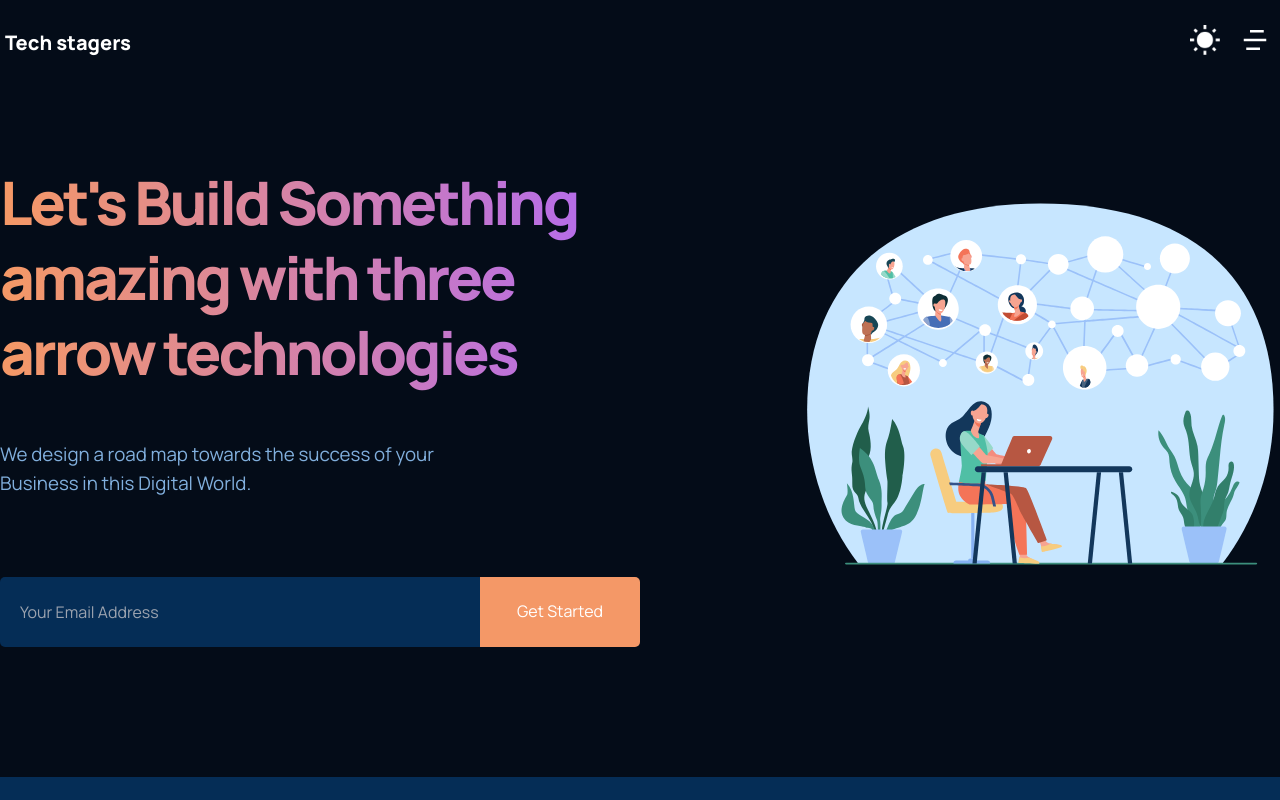
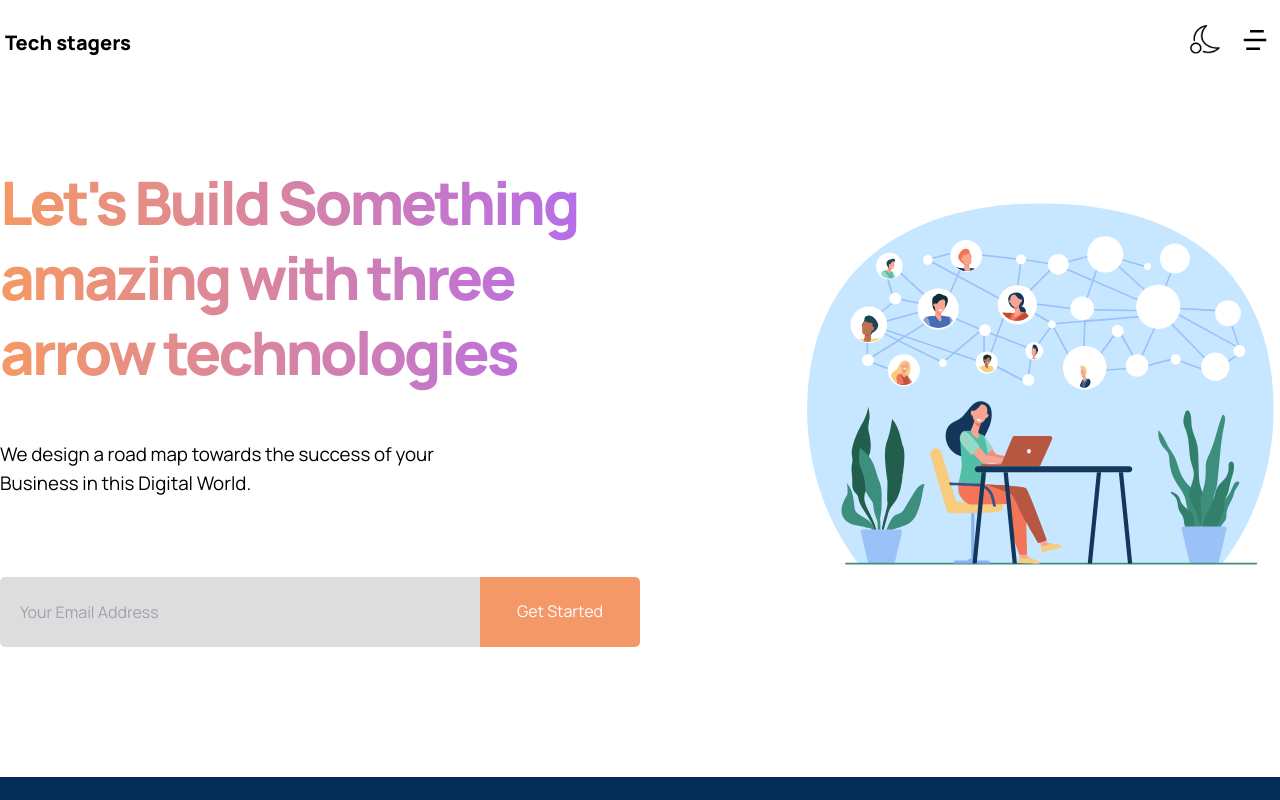
Before and after one commit to mdsaizraja/three-arrow-solutions, a Next.js app: page / in a window 1280 px wide. Shown: the top 800 px of the page. Built offline with nearby package versions, Linux system fonts and the light colour scheme.

Commit message:
fixed dark mode

```diff
--- a/src/components/DetailHero/detailHero.js
+++ b/src/components/DetailHero/detailHero.js
@@ -12,9 +12,10 @@ background: linear-gradient(89.97deg, #AE67FA 1.84%, #F49867 102.67%);
 
 const DetaiHero = () => {
   return (
-    <div className="  ">
-    <Wrap className="pt-1  pb-[6%] ">
+    <Wrap className="pt-1 pb-[6%]">
+      <div className="xl:px-20">
         <Header />
+      </div>
       <Container>
         <h1 className="Git_text text-white  font-thin text-8xl leading-normal mb-0">
           Mern stack development{" "}
@@ -41,7 +42,6 @@ const DetaiHero = () => {
         </div>
       </Container>
     </Wrap>
-    </div>
   );
 };
 export default DetaiHero;
--- a/src/components/FAQ/FAQ.js
+++ b/src/components/FAQ/FAQ.js
@@ -7,7 +7,7 @@ import { Container } from "../../layout/LayoutStyles";
 const FAQ = ({ theme, multiple = false }) => {
   const [activeItemIndex, setActiveItemIndex] = useState(null);
   const [FAQType, setFAQType] = useState("Development");
-  const [active, setActive] = useState(0);
+  const [active, setActive] = useState("");
 
   return (
     <Container>
--- a/src/components/Header/Header.js
+++ b/src/components/Header/Header.js
@@ -8,7 +8,7 @@ import { RiMenu4Fill } from "react-icons/ri";
 import Nav from "./nav";
 
 const Header = ({ SelectedTheme }) => {
-  const { systemTheme, theme, setTheme } = useTheme(undefined);
+  const { systemTheme, theme, setTheme } = useTheme("undefined");
   const [navWidth, setNavWidth] = useState("hidden");
   const [isMenuOpen, setIsMenuOpen] = useState(false);
   const { pathname } = useRouter();
@@ -35,34 +35,20 @@ const Header = ({ SelectedTheme }) => {
           onClick={() => setTheme("dark")}
         />
       );
-    } else {
-      return (
-        <img
-          src="/images/Vector.png"
-          alt="dark_mode.png"
-          width="30px"
-          onClick={() => setTheme("light")}
-        />
-      );
     }
+    //  else {
+    //   return (
+    //     <img
+    //       src="/images/Vector.png"
+    //       alt="dark_mode.png"
+    //       width="30px"
+    //       onClick={() => setTheme("light")}
+    //     />
+    //   );
+    // }
   };
 
-  //   useEffect(() => {
-  //     if (theme !== undefined) {
-  //       if (currentTheme) {
-  //         // Set value of  darkmode to dark
-  //         document.documentElement.setAttribute('data-theme', 'dark');
-  //         window.localStorage.setItem('theme', 'dark');
-  //       } else {
-  //         // Set value of  darkmode to light
-  //         document.documentElement.removeAttribute('data-theme');
-  //         window.localStorage.setItem('theme', 'light');
-  //       }
-  //     }
-  //   }, [theme]);
-
   useEffect(() => {
-    setTheme("dark");
     document.body.classList.remove("overflow-hidden");
   }, []);
 
@@ -89,7 +75,7 @@ const Header = ({ SelectedTheme }) => {
           </Link>
           {pathname !== "/404" && (
             <div className="flex">
-              <SocialIcons className="dark:hover:bg-[#212d45] hover:bg-[#fff]">
+              <SocialIcons className=" dark:hover:bg-[#212d45] hover:bg-[#fff] ">
                 {renderThemeChanger()}
               </SocialIcons>
               <SocialIcons className="dark:hover:bg-[#212d45] hover:bg-[#fff]">
--- a/src/layout/LayoutStyles.js
+++ b/src/layout/LayoutStyles.js
@@ -6,6 +6,8 @@ export const Container = styled.div`
   margin: auto;
 
   overflow-x: hidden;
+  overflow-y: visible;
+
 
   @media only screen and (max-width: 480px) {
     padding: 15px;
--- a/src/pages/details/index.js
+++ b/src/pages/details/index.js
@@ -16,12 +16,6 @@ import DetailHero from "../../components/DetailHero/detailHero";
 import styled from "styled-components";
 import { Container } from "../../layout/LayoutStyles";
 
-export const Wrap = styled.div`
-margin-top-0px;
-
-background: linear-gradient(89.97deg, #AE67FA 1.84%, #F49867 102.67%);
-
-`;
 
 const index = () => {
   return (
--- a/src/pages/globals.css
+++ b/src/pages/globals.css
@@ -48,28 +48,20 @@ ol[role="list"] {
 }
 
 .accordion-icon {
-  position: absolute;
-
   transition: all 0.3s;
 }
 
 .card-body {
-  display: none;
+  max-height: 0px;
+  overflow: hidden;
+  transition: max-height 0.6s ease;
 }
 .accordion-active .card-body {
   display: block;
   font-family: "Manrope";
   font-style: normal;
   font-weight: 400;
-  font-size: 20px;
   line-height: 25px;
-  transition: max-height 0.6s ease;
-
-  text-transform: capitalize;
-}
-
-.accordion-active .card-body {
-  transition: max-height 0.6s ease;
 }
 
 .accordion-active .accordion-icon {
@@ -82,12 +74,15 @@ ol[role="list"] {
   font-weight: 700;
   font-size: 25px;
   line-height: 50px;
+  display: flex;
+  justify-content: space-between;
+  align-items: center;
 }
 .active,
 .card-header:hover {
   color: #81afdd;
 }
 
-.accordion-active .card-header {
-  transition: 0.4s;
+.card.accordion-active .card-body {
+  max-height: 300px;
 }
```
Lines whose indentation alone changed are shown as unchanged.
